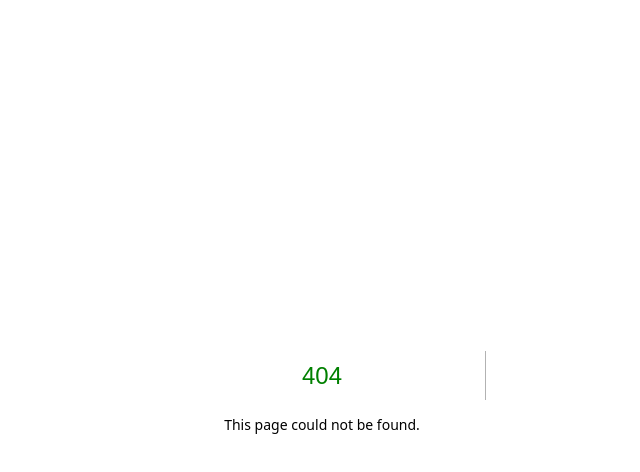
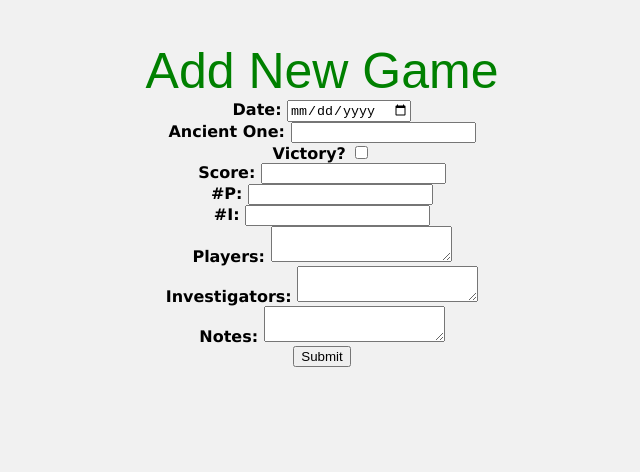
Before and after one commit to Spigotron/Eldritch-Horror, a Next.js app: page /add-new-game-form in a window 1280 px wide. Before the commit this address had no page. Shown: the top 472 px of the page, without its empty margins (318-958 px from the left). Built offline with nearby package versions, Linux system fonts and the light colour scheme.

Commit message:
Formatted main page

```diff
--- a/pages/_app.js
+++ b/pages/_app.js
@@ -1,6 +1,4 @@
-// pages/_app.js
-
-import '../styles/styles.css'; // Adjust path if necessary
+import '../styles/styles.css';
 
 function MyApp({ Component, pageProps }) {
   return <Component {...pageProps} />;
--- /dev/null
+++ b/pages/add-new-game-form.js
@@ -0,0 +1,62 @@
+import { useState } from "react";
+import { useRouter } from "next/router";
+
+export default function AddNewGame() {
+  const router = useRouter();
+  const [formData, setFormData] = useState({
+    date: "",
+    ancientOne: "",
+    victory: false,
+    score: "",
+    playerCount: "",
+    investigatorCount: "",
+    players: "",
+    investigators: "",
+    notes: "",
+  });
+
+  const handleChange = (e) => {
+    const { name, value, type, checked } = e.target;
+    setFormData((prev) => ({
+      ...prev,
+      [name]: type === "checkbox" ? checked : value,
+    }));
+  };
+
+  const handleSubmit = async (e) => {
+    e.preventDefault();
+    const response = await fetch("/api/add-game", {
+      method: "POST",
+      headers: { "Content-Type": "application/json" },
+      body: JSON.stringify(formData),
+    });
+
+    if (response.ok) {
+      router.push("/"); // Redirect back to homepage after adding the game
+    } else {
+      alert("Failed to add game.");
+    }
+  };
+
+  return (
+    <div className="form-container">
+
+      <div className="header">
+        <h1>Add New Game</h1>
+      </div>
+
+      <form onSubmit={handleSubmit}>
+        <label>Date: <input type="date" name="date" value={formData.date} onChange={handleChange} required /></label> <br/>
+        <label>Ancient One: <input type="text" name="ancientOne" value={formData.ancientOne} onChange={handleChange} required /></label><br />
+        <label>Victory? <input type="checkbox" name="victory" checked={formData.victory} onChange={handleChange} /></label><br />
+        <label>Score: <input type="number" name="score" value={formData.score} onChange={handleChange} /></label><br />
+        <label>#P: <input type="number" name="playerCount" value={formData.playerCount} onChange={handleChange} required /></label><br />
+        <label>#I: <input type="number" name="investigatorCount" value={formData.investigatorCount} onChange={handleChange} required /></label><br />
+        <label>Players: <textarea name="players" value={formData.players} onChange={handleChange}></textarea></label><br />
+        <label>Investigators: <textarea name="investigators" value={formData.investigators} onChange={handleChange}></textarea></label><br />
+        <label>Notes: <textarea name="notes" value={formData.notes} onChange={handleChange}></textarea></label><br />
+        <button type="submit">Submit</button>
+      </form>
+    </div>
+  );
+}
--- /dev/null
+++ b/pages/api/add-new-game.js
@@ -0,0 +1,23 @@
+import sql from "mssql";
+import dbConfig from "../../dbConfig";
+
+export default async function handler(req, res) {
+  if (req.method !== "POST") {
+    return res.status(405).json({ error: "Method not allowed" });
+  }
+
+  const { date, ancientOne, victory, score, playerCount, investigatorCount, players, investigators, notes } = req.body;
+
+  try {
+    await sql.connect(dbConfig);
+    await sql.query(`
+      INSERT INTO Games (Date, Ancient_One, Victory, Score, Player_Count, Investigator_Count, Players, Investigators, Notes)
+      VALUES ('${date}', '${ancientOne}', '${victory}', '${score}', '${playerCount}', '${investigatorCount}', '${players}', '${investigators}', '${notes}')
+    `);
+    res.status(200).json({ message: "Game added successfully" });
+  } catch (error) {
+    res.status(500).json({ error: "Database error" });
+  } finally {
+    sql.close();
+  }
+}
--- a/styles/styles.css
+++ b/styles/styles.css
@@ -4,9 +4,16 @@ body {
     text-align: center;
 }
 
+.button {
+    display: flex;
+    flex-direction: column;
+    justify-content: flex-end;
+    translate: 0% -125%;
+}
+
 .button-add-new-game {
     animation: fadeIn 0.1s forwards;
-    animation-delay: 0.5s;
+    animation-delay: 1s;
     background-color: black;
     border: none;
     border-radius: 10px;
@@ -15,19 +22,41 @@ body {
     font-family: Verdana;
     font-size: 16px;
     font-weight: bold;
-    opacity: 0; /* Start hidden */
+    opacity: 0;
     padding: 10px 10px;
     transition: background-color 0.5s, color 0.5s;
-    position: absolute;
-    top: 50%;
-    transform: translateY(-55%);
-    width: 157px;
+    width: fit-content;
 }
-
 
 .button-add-new-game:hover {
     background-color: greenyellow;
     color: black;
+}
+
+.button-and-table {
+    align-items: flex-end;
+    display: flex;
+    flex-direction: column;
+    width: fit-content;
+}
+
+.header {
+    align-items: center;
+    display: flex;
+    flex-direction: column;
+    justify-content: flex-start;
+}
+
+h1 {
+    color: green;
+    font-family: 'Algerian', sans-serif;
+    font-size: 50px;
+    font-weight: normal;
+    margin-bottom: 0;
+}
+
+input, textarea {
+
 }
 
 @keyframes fadeIn {
@@ -39,38 +68,24 @@ body {
     }
 }
 
-.button-and-header {
-    position: relative;
+label {
+    font-weight: bold;
 }
 
-.container {
+.page-container {
+    align-items: center;
     animation: fadeIn 0.1s forwards;
-    animation-delay: 0.5s;
+    animation-delay: 1s;
+    opacity: 0;
     display: flex;
     flex-direction: column;
-    margin-top: 10x;
-    opacity: 0;
-}
-
-.header {
-    display: flex;
-    justify-content: center;
-    margin-bottom: 10px;
-}
-
-h1 {
-    color: green;
-    font-family: 'Algerian', sans-serif;
-    font-size: 50px;
-    font-weight: normal;
-    margin: 25px;
-    width: 100%;
 }
 
 .table {
+}
+
+table {
     border-collapse: collapse;
-    margin: auto;
-    width: auto;
 }
 
 td.investigators-column, td.players-column {
```
Also changed, not shown: pages/index.js (+15 -42 lines), pages/api/fetch-games.js (renamed from pages/api/games.js).
